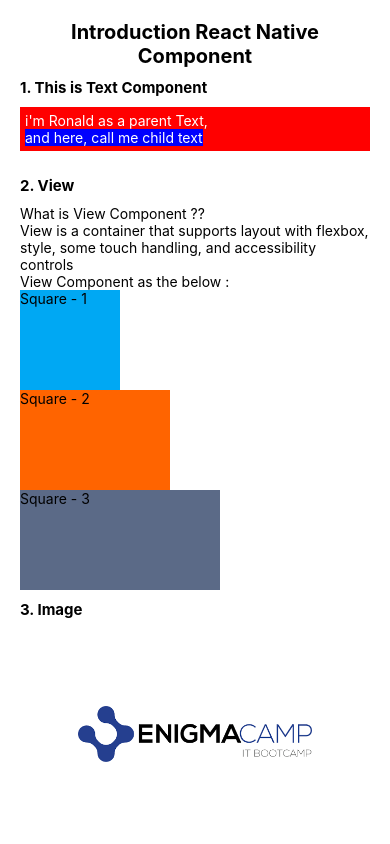
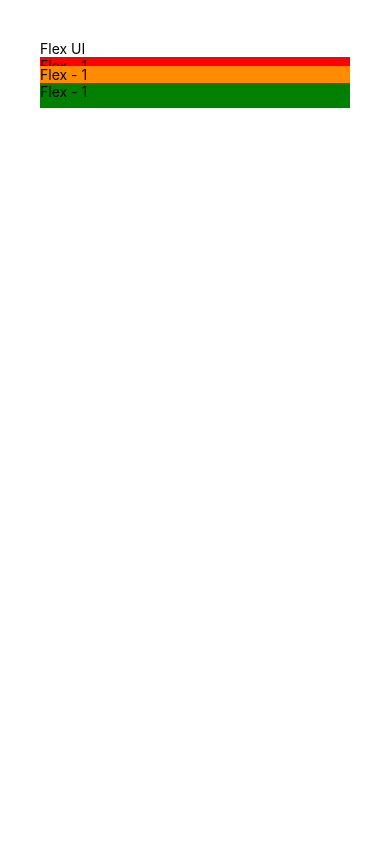
Before and after one commit to Fadli2001/my-app, a React Native app: screen / in a window 390 px wide. Shown: the top 844 px of the page. Built offline with nearby package versions, Linux system fonts and the light colour scheme.

Commit message:
problem with felx ui

```diff
--- a/App.js
+++ b/App.js
@@ -1,10 +1,13 @@
-import { StatusBar, Text, View } from "react-native";
-import TryBasic from "./src/components/TryBasic";
+import { StatusBar, View } from "react-native";
+import FlexUI from "./src/components/FlexUI";
+import Flex from "./src/components/Flex";
 
 export default function App() {
   return (
     <View style={{ padding: 20 }}>
-      <TryBasic />
+      {/* <TryBasic /> */}
+      {/* <FlexUI/> */}
+      <Flex/>
       <StatusBar style="auto" />
     </View>
   );
--- /dev/null
+++ b/src/components/Flex.js
@@ -0,0 +1,29 @@
+import React from "react";
+import { StyleSheet, Text, View } from "react-native";
+
+const Flex = () => {
+  return (
+    <View style={styles.container}>
+      <Text style={styles.titleText}>Flex UI</Text>
+      <View style={{ flex: 1, backgroundColor: "red" }}>
+        <Text>Flex - 1</Text>
+      </View>
+      <View style={{ flex: 2, backgroundColor: "darkorange" }}>
+        <Text>Flex - 1</Text>
+      </View>
+      <View style={{ flex: 3, backgroundColor: "green" }}>
+        <Text>Flex - 1</Text>
+      </View>
+    </View>
+  );
+};
+
+const styles = StyleSheet.create({
+  container: {
+    flex: 1,
+    padding: 20,
+    flexDirection: "column",
+  },
+});
+
+export default Flex;
--- /dev/null
+++ b/src/components/FlexUI.js
@@ -0,0 +1,29 @@
+import { StyleSheet, Text, View } from "react-native";
+import React from "react";
+
+const FlexUI = () => {
+  return (
+    <View>
+      <Text style={styles.titleText}>Flex UI</Text>
+      <View>
+        <View style={{ backroundColor: "#A020F0", flex: 1 }} />
+        <View style={{ backgroundColor: "#7cb48f", flex: 3 }} />
+      </View>
+    </View>
+  );
+};
+
+const styles = StyleSheet.create({
+  titleText: {
+    fontSize: 20,
+    fontWeight: "bold",
+    textAlign: "center",
+  },
+  container: {
+    flex: 1,
+    padding: 20,
+    flexDirection: "column",
+  },
+});
+
+export default FlexUI;
```
